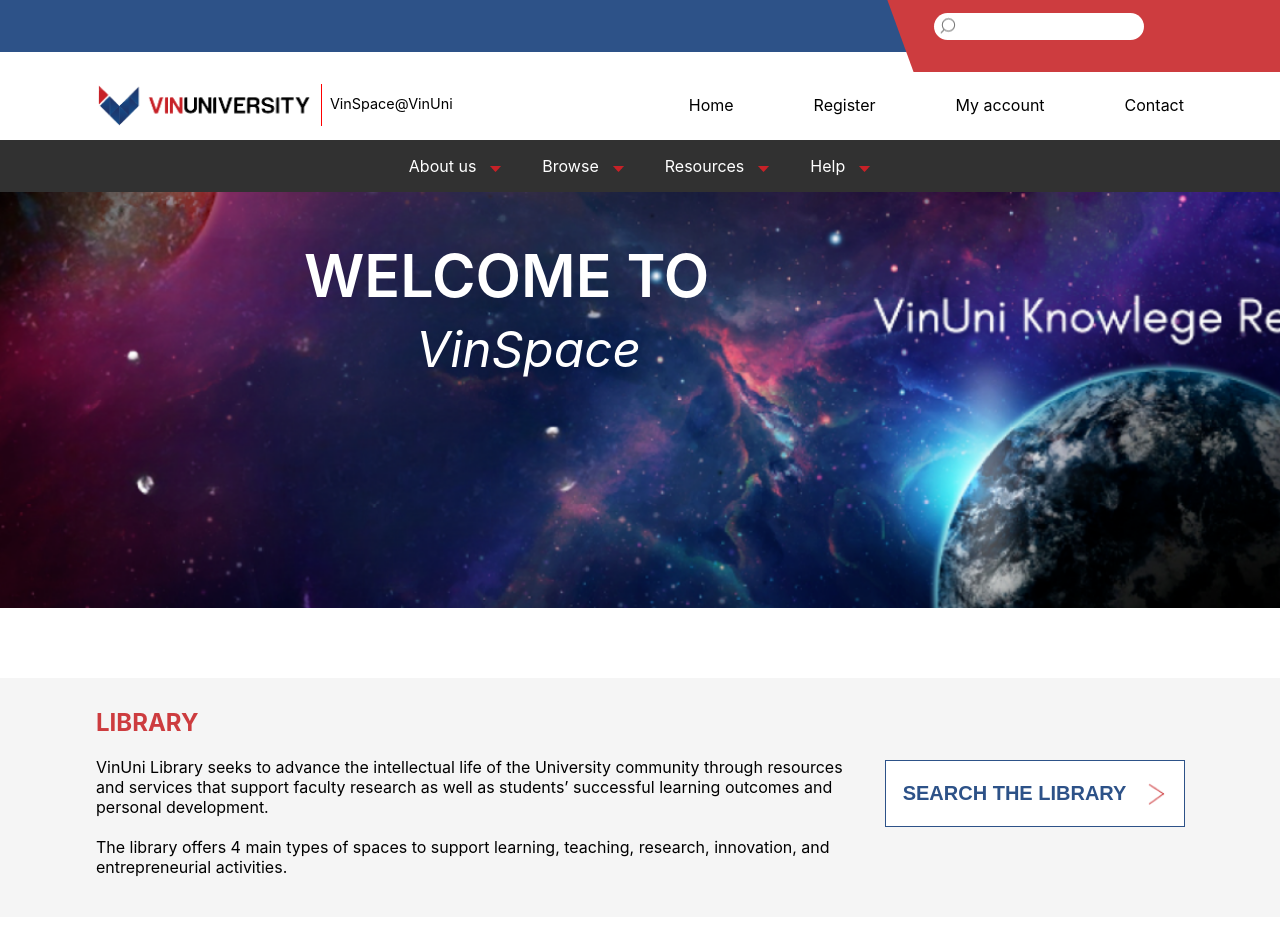
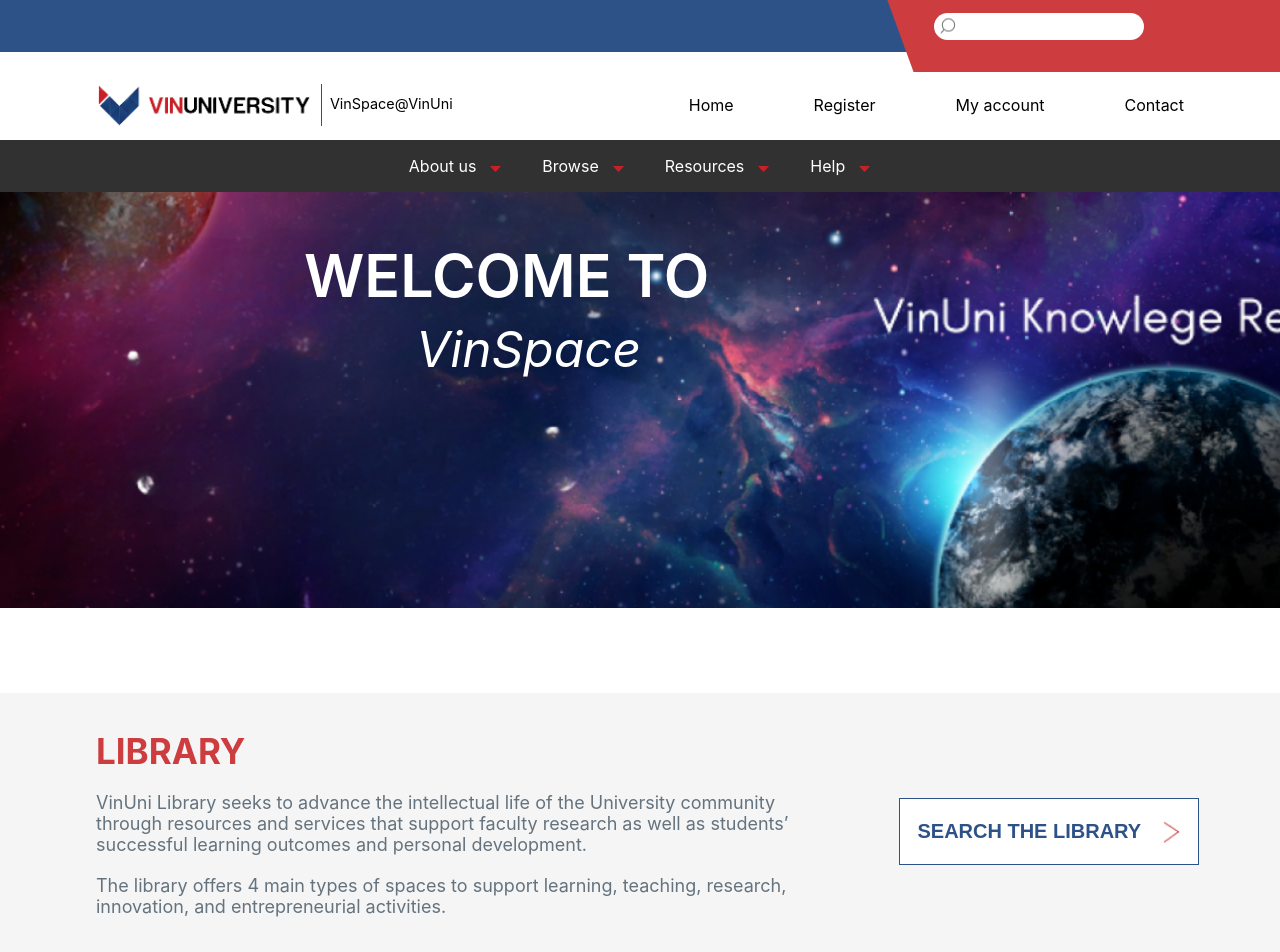
Before and after one commit to COMP2030-VSpace/VSpace-Frontend, a React (Create React App) app: page /about in a window 1280 px wide. Shown: the top 952 px of the page. Built offline with nearby package versions, Linux system fonts and the light colour scheme.

Commit message:
resize wrapper

```diff
--- a/src/pages/about/About.js
+++ b/src/pages/about/About.js
@@ -18,6 +18,7 @@
                 <div className="gen-intro">
                     <div className="content">
                         <h2>LIBRARY</h2>
+                        <br/>
                         <span>
                             VinUni Library seeks to advance the intellectual
                             life of the University community through resources
--- a/src/pages/about/about.scss
+++ b/src/pages/about/about.scss
@@ -5,12 +5,13 @@
 
     // ------------------------------- Tung space ends here ---------------------------
     .gen-intro {
-        margin-top: 70px;
+        margin-top: 85px;
         background: rgba(217, 217, 217, 0.26);;
-
+        gap: 47px;
         display: flex;
         align-items: center;
         justify-content: center;
+        height: 285px;
 
         .content {
             width: 170%;
@@ -22,12 +23,17 @@
 
             h2 {
                 color: #cd3c3f;
+                font-weight: 700;
+                font-size: 35px;
+                margin-bottom: 0px;
+                margin-top: 5px;
             }
 
-            .span {
+            span {
                 font-size: 18px;
-                font-weight: 500;
-                color: #65737e;
+
+                color:rgba(101, 115, 126)
+
             }
         }
 
@@ -46,6 +52,7 @@
 
                 background: #ffffff;
                 color: $primary-blue;
+
                 font-size: 20px;
                 font-weight: 700;
 
```
